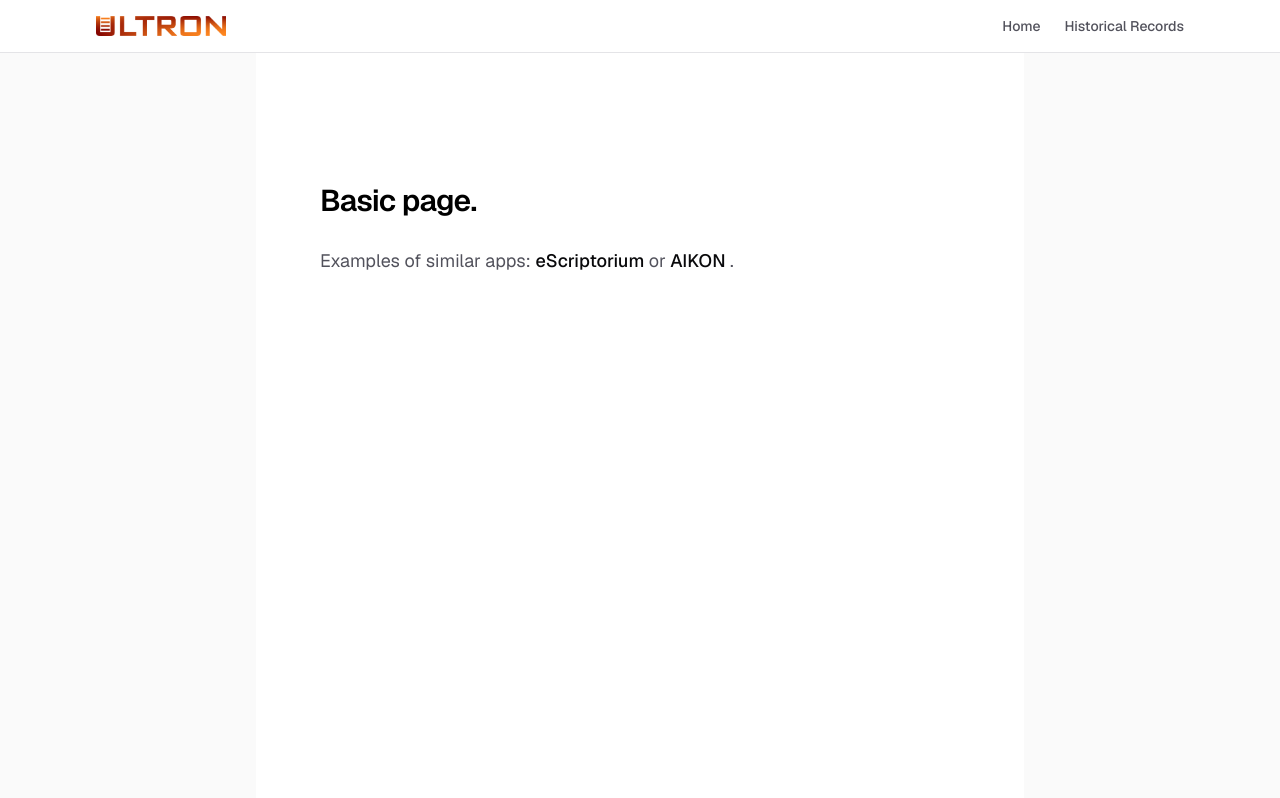
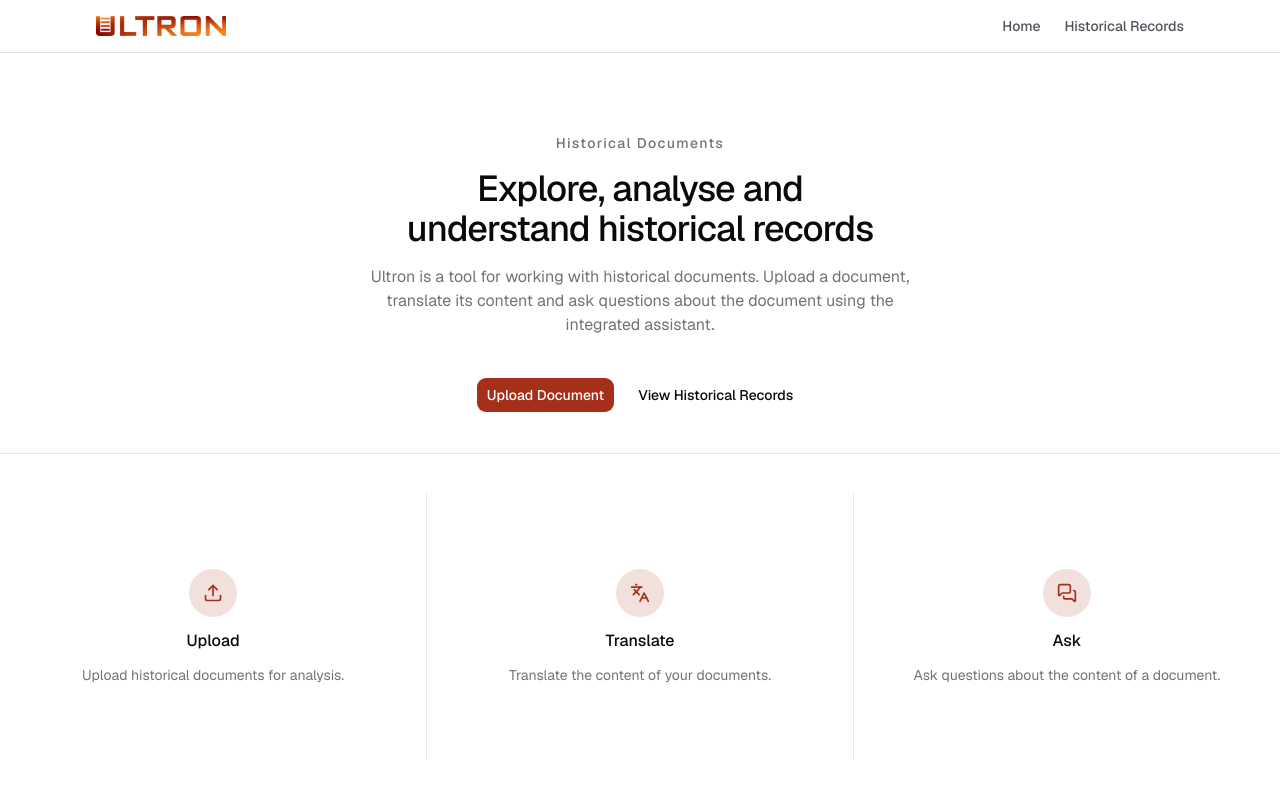
Before and after one commit to RichmondDjwerter/Advanced-Software-Engineering-Project, a Next.js app in the folder ultron-app/: page / in a window 1280 px wide. Built offline with nearby package versions, Linux system fonts and the light colour scheme.

Commit message:
feat: home page mockup

```diff
--- a/ultron-app/app/components/HistoricalRecords.tsx
+++ b/ultron-app/app/components/HistoricalRecords.tsx
@@ -3,10 +3,10 @@ import { UploadButton } from "@/app/components/UploadButton";
 
 export default function HistoricalRecords() {
   return (
-    <main className="mx-auto w-full max-w-6xl px-6 py-10">
+    <>
       <h1 className="font-heading text-2xl font-medium tracking-tight">Historical Records</h1>
 
-      <div className="my-6 flex justify-end">
+      <div className="flex justify-end">
         <UploadButton />
       </div>
 
@@ -27,6 +27,6 @@ export default function HistoricalRecords() {
           description="Description 3"
         />
       </div>
-    </main>
+    </>
   );
 }
--- a/ultron-app/app/components/UploadButton.tsx
+++ b/ultron-app/app/components/UploadButton.tsx
@@ -1,13 +1,13 @@
 import { buttonVariants } from "@/components/ui/button";
+import { cn } from "@/lib/utils";
 
 export function UploadButton() {
   return (
     <label
-      className={buttonVariants({
-        variant: "outline",
-        size: "lg",
-        className: "cursor-pointer focus-within:ring-3 focus-within:ring-ring/50",
-      })}
+      className={cn(
+        buttonVariants({ variant: "default", size: "lg" }),
+        "cursor-pointer bg-coral text-white hover:bg-coral/85 focus-within:ring-3 focus-within:ring-coral/40"
+      )}
     >
       <input type="file" className="sr-only" />
       Upload Document
--- a/ultron-app/app/globals.css
+++ b/ultron-app/app/globals.css
@@ -7,6 +7,7 @@
 @theme inline {
   --color-background: var(--background);
   --color-foreground: var(--foreground);
+  --color-coral: #A62F19;
   --font-sans: var(--font-geist-sans);
   --font-mono: var(--font-geist-mono);
   --font-heading: var(--font-sans);
--- a/ultron-app/app/historical-records/[id]/page.tsx
+++ b/ultron-app/app/historical-records/[id]/page.tsx
@@ -12,7 +12,7 @@ export default async function HistoricalRecordPage(
   const { id } = await props.params;
 
   return (
-    <main className="mx-auto flex w-full max-w-6xl flex-1 flex-col gap-4 px-6 py-8">
+    <>
       <div className="flex items-center gap-3">
         <Link href="/historical-records">
           <Button variant="outline" size="icon" aria-label="Go Back">
@@ -32,6 +32,6 @@ export default async function HistoricalRecordPage(
 
         <Chat />
       </div>
-    </main>
+    </>
   );
 }
--- a/ultron-app/app/layout.tsx
+++ b/ultron-app/app/layout.tsx
@@ -24,9 +24,11 @@ export default function RootLayout({ children }: LayoutProps<"/">) {
       lang="en"
       className={`${geistSans.variable} ${geistMono.variable} h-full antialiased`}
     >
-      <body className="min-h-full flex flex-col">
+      <body className="min-h-full flex flex-col bg-muted has-data-[page=home]:bg-background">
         <Nav />
-        {children}
+        <main className="mx-auto flex w-full max-w-6xl flex-1 flex-col gap-6 bg-background px-6 py-8 sm:px-8">
+          {children}
+        </main>
       </body>
     </html>
   );
--- a/ultron-app/app/page.tsx
+++ b/ultron-app/app/page.tsx
@@ -1,30 +1,81 @@
+import Link from "next/link";
+import { LanguagesIcon, MessagesSquareIcon, UploadIcon } from "lucide-react";
+import { UploadButton } from "./components/UploadButton";
+import { buttonVariants } from "@/components/ui/button";
+import { Separator } from "@/components/ui/separator";
+
+const features = [
+  {
+    icon: UploadIcon,
+    title: "Upload",
+    description: "Upload historical documents for analysis.",
+  },
+  {
+    icon: LanguagesIcon,
+    title: "Translate",
+    description: "Translate the content of your documents.",
+  },
+  {
+    icon: MessagesSquareIcon,
+    title: "Ask",
+    description: "Ask questions about the content of a document.",
+  },
+];
+
 export default function Home() {
   return (
-    <div className="flex flex-col flex-1 items-center justify-center bg-zinc-50 font-sans dark:bg-black">
-      <main className="flex flex-1 w-full max-w-3xl flex-col items-center justify-between py-32 px-16 bg-white dark:bg-black sm:items-start">
-        <div className="flex flex-col items-center gap-6 text-center sm:items-start sm:text-left">
-          <h1 className="max-w-xs text-3xl font-semibold leading-10 tracking-tight text-black dark:text-zinc-50">
-            Basic page.
-          </h1>
-          <p className="max-w-md text-lg leading-8 text-zinc-600 dark:text-zinc-400">
-            Examples of similar apps: {" "}
-            <a
-              href="https://escriptorium.inria.fr/"
-              className="font-medium text-zinc-950 dark:text-zinc-50"
-            >
-              eScriptorium
-            </a>{" "}
-            or {" "}
-            <a
-              href="https://aikon-platform.github.io/"
-              className="font-medium text-zinc-950 dark:text-zinc-50"
-            >
-              AIKON
-            </a>{" "}
-            .
-          </p>
+    <div
+      data-page="home"
+      className="flex flex-1 flex-col items-center gap-10 pt-12 text-center"
+    >
+      <div className="flex flex-col items-center gap-4">
+        <p className="text-sm font-medium tracking-widest text-muted-foreground">
+          Historical Documents
+        </p>
+        <h1 className="max-w-2xl font-heading text-4xl font-medium tracking-tight text-balance">
+          Explore, analyse and understand historical records
+        </h1>
+        <p className="max-w-xl text-muted-foreground text-pretty">
+          Ultron is a tool for working with historical documents. Upload a
+          document, translate its content and ask questions about the document
+          using the integrated assistant.
+        </p>
+      </div>
+
+      <div className="flex flex-wrap items-center justify-center gap-3">
+        <UploadButton />
+        <Link
+          href="/historical-records"
+          className={buttonVariants({ variant: "ghost", size: "lg" })}
+        >
+          View Historical Records
+        </Link>
+      </div>
+
+      <div className="-mb-8 flex w-full flex-1 flex-col">
+        <Separator className="self-center data-horizontal:w-screen" />
+
+        <div className="flex w-screen flex-1 flex-col self-center py-10 sm:flex-row">
+          {features.map((feature, index) => (
+            <div key={feature.title} className="contents">
+              {index > 0 && (
+                <Separator orientation="vertical" className="hidden sm:block" />
+              )}
+              <div className="flex min-w-0 flex-1 basis-0 flex-col items-center justify-center gap-3 px-4 py-4">
+                <div className="flex size-12 items-center justify-center rounded-full bg-coral/15 text-coral">
+                  <feature.icon className="size-5" />
+                </div>
+                <h2 className="font-heading text-base font-medium">
+                  {feature.title}
+                </h2>
+                <p className="text-sm text-muted-foreground">
+                  {feature.description}
+                </p>
+              </div>
+            </div>
+          ))}
         </div>
-      </main>
+      </div>
     </div>
   );
 }
--- a/ultron-app/app/pages/HistoricalRecords.tsx
+++ /dev/null
@@ -1,34 +0,0 @@
-"use client"
-import { useEffect, useState } from "react"
-import { getHistoricalRecords } from "@/lib/api"
-
-export default function HistoricalRecords() {
-  const [data, setData] = useState(null)
-
-  useEffect(() => {
-    getHistoricalRecords().then(setData)
-  }, [])
-
-  return (
-    <div className="flex flex-col flex-1 items-center justify-center bg-zinc-50 font-sans dark:bg-black">
-      <main className="flex flex-1 w-full max-w-3xl flex-col gap-8 py-32 px-16 bg-white dark:bg-black sm:items-start">
-        <h1 className="text-3xl font-semibold tracking-tight text-black dark:text-white">Historical Records</h1>
-
-        <div>
-          <h2 className="text-base font-semibold text-black dark:text-white mb-2">Data</h2>
-          <pre className="bg-zinc-100 dark:bg-zinc-800 border border-zinc-200 dark:border-zinc-700 rounded p-4 text-sm text-black dark:text-zinc-100 overflow-auto">
-            {data ? JSON.stringify(data, null, 2) : "Loading..."}
-          </pre>
-        </div>
-
-        <div>
-          <h2 className="text-base font-semibold text-black dark:text-white mb-2">Upload</h2>
-          <label className="flex h-10 w-fit items-center justify-center gap-2 rounded-full bg-black dark:bg-white px-5 text-sm font-medium text-white dark:text-black cursor-pointer hover:bg-zinc-800 dark:hover:bg-zinc-200 transition-colors">
-            <input type="file" className="hidden" />
-            Upload File
-          </label>
-        </div>
-      </main>
-    </div>
-  )
-}
```
